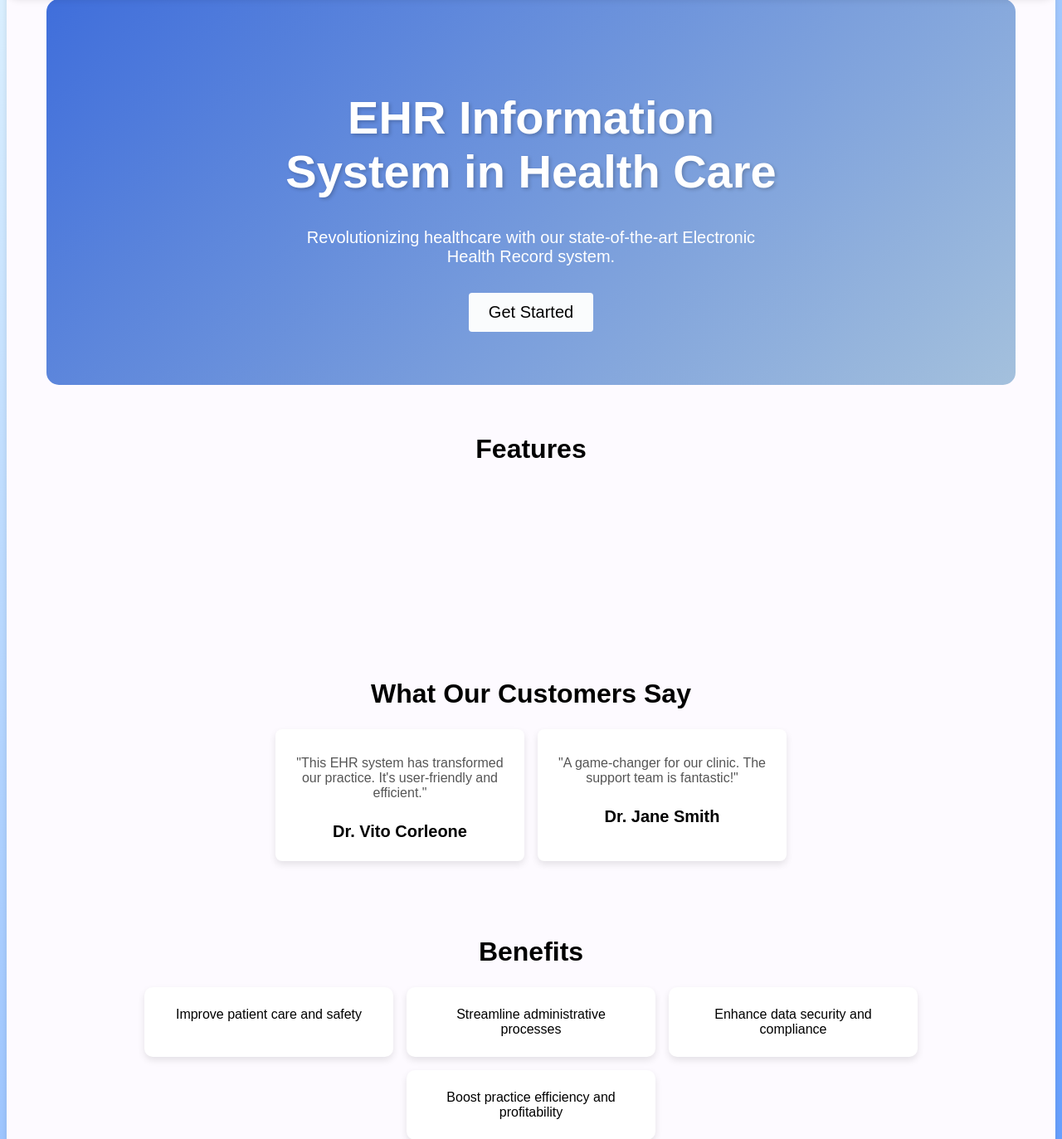
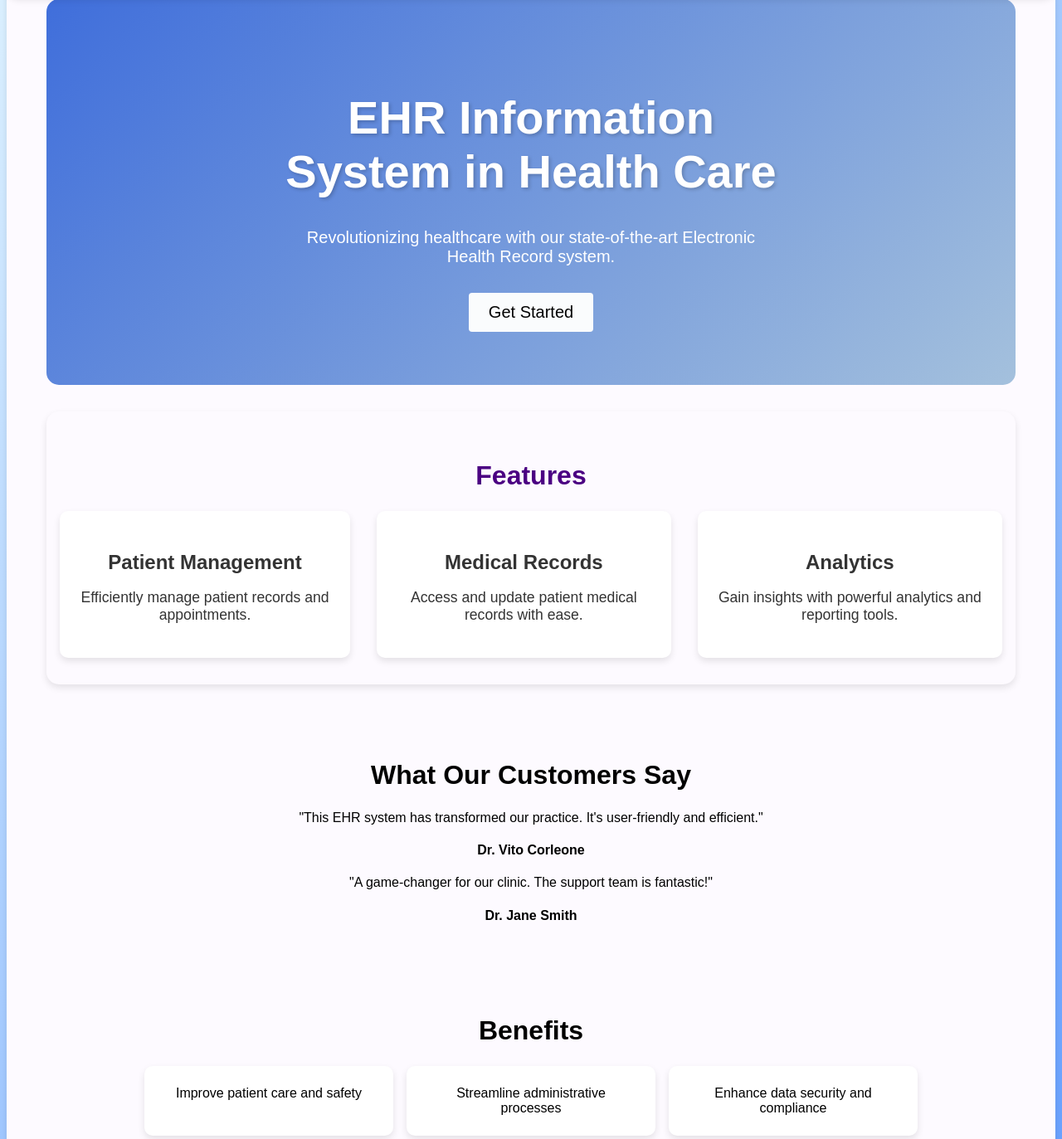
Before and after one commit to lcsavb/med-core, a Flask app: page / in a window 1280 px wide. Shown: the part 81-1454 px from the top of the page at 83% size. Run offline with Flask 3, Linux system fonts and the light colour scheme.

Commit message:
Refactor CSS for features section and add Intersection Observer for feature items

```diff
--- a/static/index.css
+++ b/static/index.css
@@ -78,10 +78,35 @@ body {
     background-color: #00d5ff;
 }
 
+/* Features */
+
+.features {
+    text-align: center;
+    padding: 4rem 1rem;
+    background-color: #fdfaff;
+    border-radius: 15px;
+    box-shadow: 0 4px 8px rgba(0, 0, 0, 0.1);
+    margin: 2rem 0;
+}
+
+.features h2 {
+    font-size: 2.5rem;
+    margin-bottom: 2rem;
+    color: #4b0082; /* Dark purple color */
+}
+
+.feature-list {
+    display: flex;
+    justify-content: center;
+    gap: 2rem;
+}
+
 .feature-item {
-    opacity: 0;
-    transform: translateY(50px);
-    transition: opacity 0.6s ease-out, transform 0.6s ease-out;
+    background: #fff;
+    border-radius: 10px;
+    padding: 1.5rem;
+    box-shadow: 0 4px 8px rgba(0, 0, 0, 0.1);
+    transition: transform 0.6s ease, opacity 0.6s ease;
 }
 
 .feature-item.visible {
@@ -89,6 +114,25 @@ body {
     transform: translateY(0);
 }
 
+.feature-item i {
+    font-size: 2rem;
+    color: #4b0082; /* Dark purple color */
+    margin-bottom: 1rem;
+}
+
+.feature-item h3 {
+    font-size: 1.5rem;
+    margin-bottom: 1rem;
+    color: #333;
+}
+
+.feature-item p {
+    font-size: 1.1rem;
+    color: #333;
+}
+
+
+/* General Section Styles */
 .features, .testimonials, .benefits, .contact {
     padding: 2rem 1rem;
     text-align: center;
@@ -98,39 +142,6 @@ body {
     font-size: 2rem;
     margin-bottom: 1.5rem;
 }
-
-.feature-list, .testimonial-list {
-    display: flex;
-    flex-wrap: wrap;
-    justify-content: center;
-    gap: 1rem;
-}
-
-.feature-item, .testimonial-item {
-    background-color: #fff;
-    padding: 1rem;
-    border-radius: 8px;
-    box-shadow: 0 4px 8px rgba(0, 0, 0, 0.1);
-    width: 100%;
-    max-width: 300px;
-    box-sizing: border-box;
-}
-
-.feature-item i, .testimonial-item i {
-    font-size: 2rem;
-    margin-bottom: 0.5rem;
-}
-
-.feature-item h3, .testimonial-item h4 {
-    font-size: 1.25rem;
-    margin-bottom: 0.5rem;
-}
-
-.feature-item p, .testimonial-item p {
-    font-size: 1rem;
-    color: #555;
-}
-
 
 .benefits ul {
     list-style-type: none;
```
Also changed, not shown: templates/index.html (+53 -0 lines).
